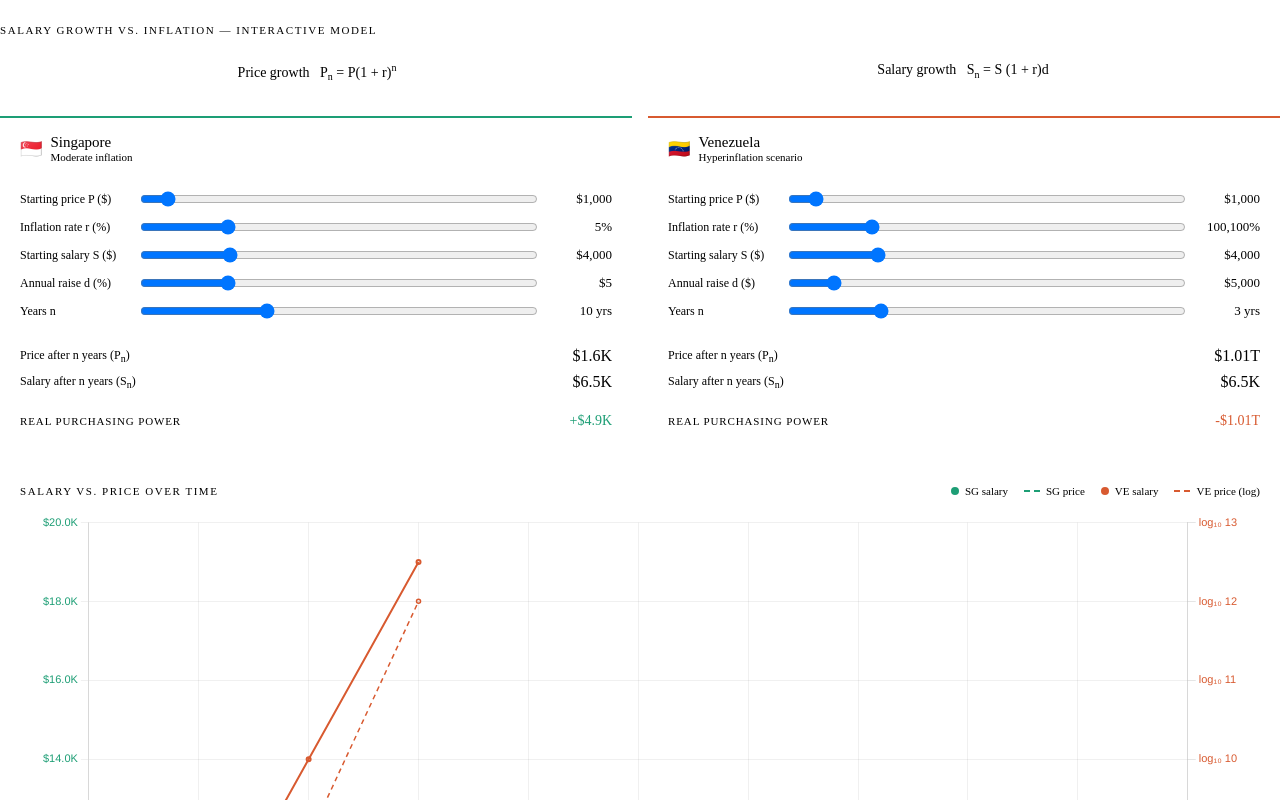
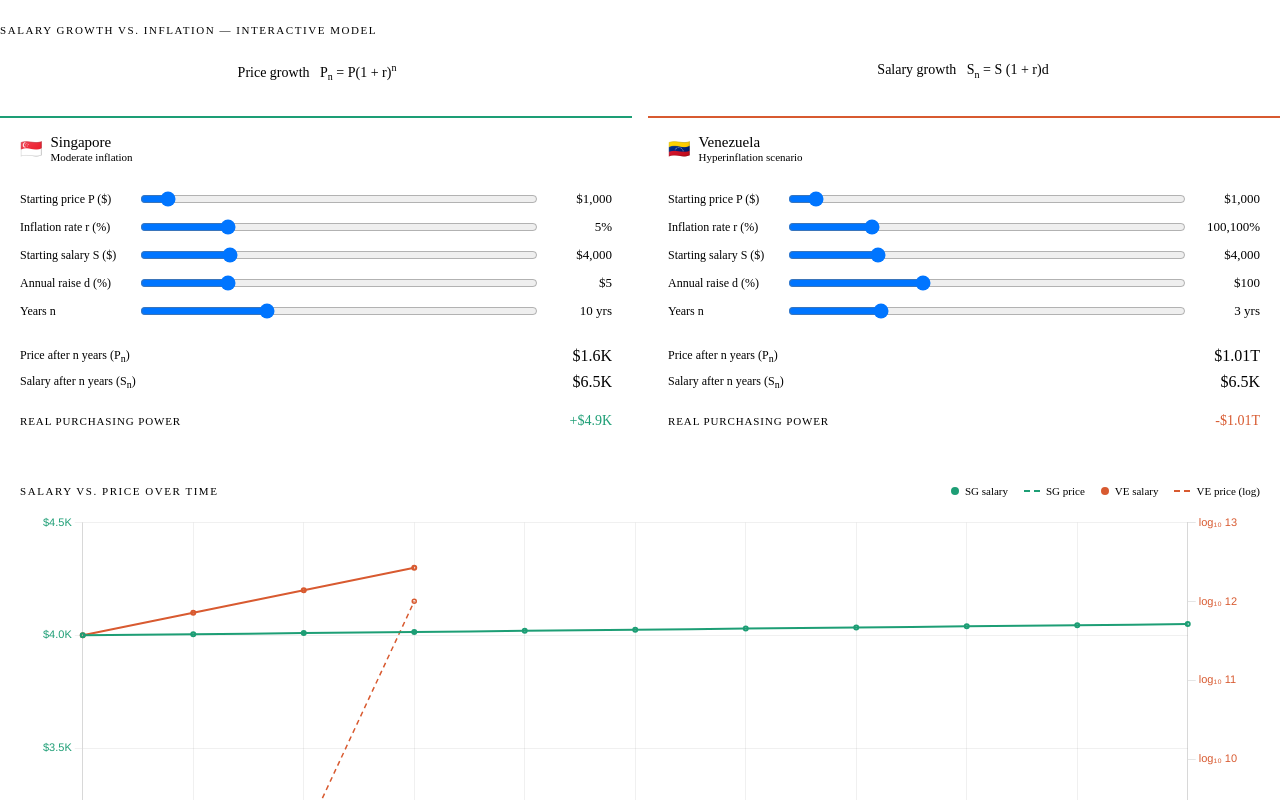
Before and after one commit to joeh8683/joeh8683.github.io, a plain HTML site: page index.html in a window 1280 px wide. Shown: the top 800 px of the page. Drawn offline with nearby package versions, Linux system fonts and the light colour scheme.

Commit message:
Update index.html

```diff
--- a/index.html
+++ b/index.html
@@ -74,7 +74,7 @@
       <div class="ctrl"><span class="ctrl-label">Starting price P ($)</span><input type="range" id="ve-P" min="500" max="10000" step="100" value="1000"><span class="ctrl-val" id="ve-P-v">$1,000</span></div>
       <div class="ctrl"><span class="ctrl-label">Inflation rate r (%)</span><input type="range" id="ve-r" min="100" max="500000" step="1000" value="100000"><span class="ctrl-val" id="ve-r-v">100,000%</span></div>
       <div class="ctrl"><span class="ctrl-label">Starting salary S ($)</span><input type="range" id="ve-S" min="1000" max="15000" step="100" value="4000"><span class="ctrl-val" id="ve-S-v">$4,000</span></div>
-      <div class="ctrl"><span class="ctrl-label">Annual raise d ($)</span><input type="range" id="ve-d" min="0" max="50000" step="500" value="5000"><span class="ctrl-val" id="ve-d-v">$5,000</span></div>
+      <div class="ctrl"><span class="ctrl-label">Annual raise d (%)</span><input type="range" id="ve-d" min="50" max="200" step="1" value="100"><span class="ctrl-val" id="ve-d-v">100%</span></div>
       <div class="ctrl"><span class="ctrl-label">Years n</span><input type="range" id="ve-n" min="1" max="10" step="1" value="3"><span class="ctrl-val" id="ve-n-v">3 yrs</span></div>
       <div class="results">
         <div class="res-row"><span class="res-label">Price after n years (P<sub>n</sub>)</span><span class="res-val" id="ve-pn">—</span></div>
```
